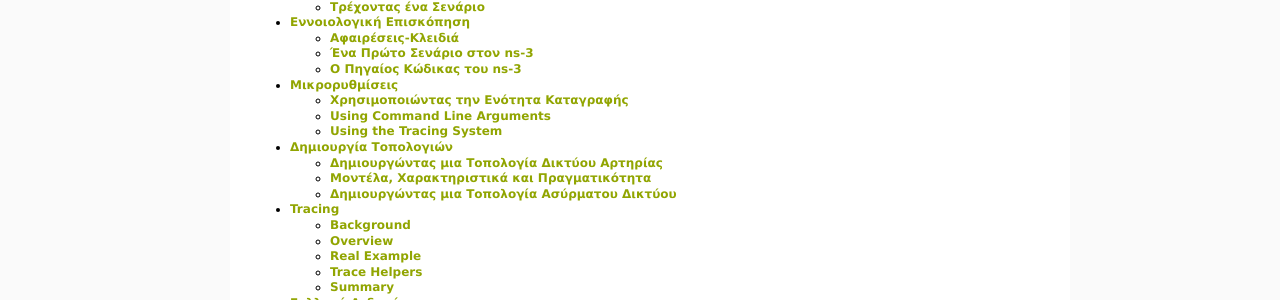
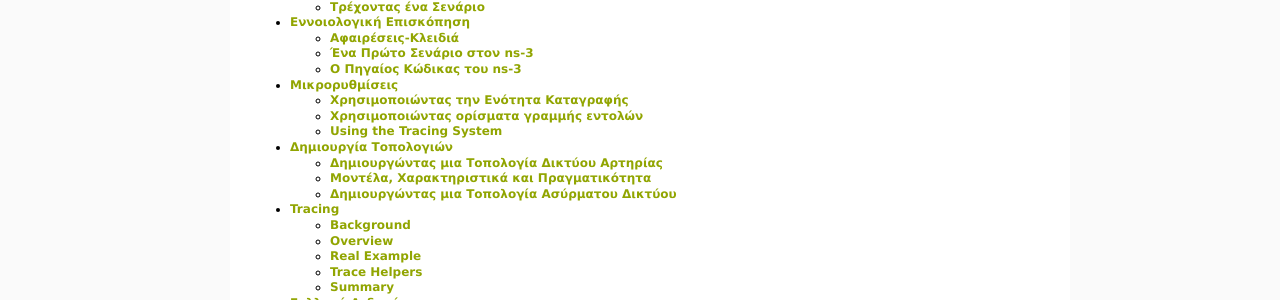
Before and after one commit to maupatras/ns3_teamB, a Sphinx documentation site: the page built from ns-3.22/doc/tutorial-gr/source/index.rst, in a window 1280 px wide. Shown: the part 556-856 px from the top of the page. Built offline with Sphinx 7.4.7, drawn with Linux system fonts in a browser that asks for light colours; formulas are drawn with MathJax 3; some of the changed lines change nothing that is shown.

Commit message:
Continue traslation in Greek
Started translation "Using Command Line Arguments" section.

```diff
--- a/ns-3.22/doc/tutorial-gr/source/tweaking.rst
+++ b/ns-3.22/doc/tutorial-gr/source/tweaking.rst
@@ -683,21 +683,38 @@
   Received 1024 bytes from 10.1.1.1
   Received 1024 bytes from 10.1.1.2
 
-Using Command Line Arguments
-****************************
+..
+	Using Command Line Arguments
+	***************************
+
+Χρησιμοποιώντας ορίσματα γραμμής εντολών
+****************************************
 
 .. _Attribute:
 
-Overriding Default Attributes
-+++++++++++++++++++++++++++++
-Another way you can change how |ns3| scripts behave without editing
-and building is via *command line arguments.*  We provide a mechanism to
-parse command line arguments and automatically set local and global variables
-based on those arguments.
+..
+	Overriding Default Attributes
+	+++++++++++++++++++++++++++++
+Παρακάμπτοντας Προκαθορισμένα Ορίσματα
 
-The first step in using the command line argument system is to declare the
-command line parser.  This is done quite simply (in your main program) as
-in the following code,
+..
+	Another way you can change how |ns3| scripts behave without editing
+	and building is via *command line arguments.*  We provide a mechanism to
+	parse command line arguments and automatically set local and global variables
+	based on those arguments.
+Ένας άλλος τρόπος που μπορείτε να αλλάξετε τον τρόπο που τα |ns3| σενάρια
+συμπεριφέρονται, χωρίς να χρειάζεται επεξεργασία και οικοδόμηση, είναι μέσω
+*ορισμάτων γραμμής εντολών*. Παρέχουμε ένα μηχανισμό που να αναλύσει τα ορίσματα
+γραμμής εντολών και αυτόματα θέτει τις τοπικές και καθολικές μεταβλητές με βάση
+τα ορίσματα αυτά.
+
+..
+	The first step in using the command line argument system is to declare the
+	command line parser.  This is done quite simply (in your main program) as
+	in the following code,
+Το πρώτο βήμα για τη χρήση του συστήματος ορισμάτων γραμμής εντολών, είναι
+να δηλώσουμε τον αναλυτή γραμμής εντολών. Αυτό γίνεται πολύ απλά (στο κύριο
+πρόγραμμα σας) όπως στον ακόλουθο κώδικα,
 
 ::
 
@@ -712,21 +729,32 @@
     ...
   }
 
-This simple two line snippet is actually very useful by itself.  It opens the
-door to the |ns3| global variable and ``Attribute`` systems.  Go
-ahead and add that two lines of code to the ``scratch/myfirst.cc`` script at
-the start of ``main``.  Go ahead and build the script and run it, but ask
-the script for help in the following way,
+..
+	This simple two line snippet is actually very useful by itself.  It opens the
+	door to the |ns3| global variable and ``Attribute`` systems.  Go
+	ahead and add that two lines of code to the ``scratch/myfirst.cc`` script at
+	the start of ``main``.  Go ahead and build the script and run it, but ask
+	the script for help in the following way,
+Αυτό το απλό απόσπασμα δύο γραμμών είναι πραγματικά πολύ χρήσιμο από μόνο του.
+Ανοίγει την πόρτα για τα συστήματα καθολικών μεταβλητών και ``Attributes`` του
+|ns3|. Προσθέστε αυτές τις δύο γραμμές κώδικα στο σενάριο ``scratch/first.cc``
+στην αρχή της ``main``. Οικοδομήστε το σενάριο και τρέξτε το, αλλά ζητήστε
+βοήθεια από το σενάριο με τον ακόλουθο τρόπο,
 
 .. sourcecode:: bash
 
   $ ./waf --run "scratch/myfirst --PrintHelp"
 
-This will ask Waf to run the ``scratch/myfirst`` script and pass the command
-line argument ``--PrintHelp`` to the script.  The quotes are required to
-sort out which program gets which argument.  The command line parser will
-now see the ``--PrintHelp`` argument and respond with,
-
+..
+	This will ask Waf to run the ``scratch/myfirst`` script and pass the command
+	line argument ``--PrintHelp`` to the script.  The quotes are required to
+	sort out which program gets which argument.  The command line parser will
+	now see the ``--PrintHelp`` argument and respond with,
+Αυτό θα ζητήσει από τον Waf να τρέξει το σενάριο ``scratch/myfirst`` και
+να περάσει το όρισμα γραμμής εντολών ``--PrintHelp`` στο σενάριο. Τα εισαγωγικά
+απαιτούνται για να ορίσουμε ποιο από τα προγράμματα παίρνει το κάθε όρισμα. Ο
+αναλυτής της γραμμής εντολών θα δει το όρισμα ``--PrintHelp`` και θα αποκριθεί
+με,
 .. sourcecode:: bash
 
   Waf: Entering directory `/home/craigdo/repos/ns-3-allinone/ns-3-dev/build'
@@ -741,44 +769,66 @@
   --PrintAttributes=[typeid]: Print all attributes of typeid.
   --PrintGlobals: Print the list of globals.
 
-Let's focus on the ``--PrintAttributes`` option.  We have already hinted
-at the |ns3| ``Attribute`` system while walking through the
-``first.cc`` script.  We looked at the following lines of code,
-
+..
+	Let's focus on the ``--PrintAttributes`` option.  We have already hinted
+	at the |ns3| ``Attribute`` system while walking through the
+	``first.cc`` script.  We looked at the following lines of code,
+Ας επικεντρωθούμε στην επιλογή ``--PrintAttributes``. Έχουμε ήδη υπαινιχθεί
+για το σύστημα ``Ορισμάτων`` |ns3| ενώ ακολουθούσαμε βήμα-βήμα το σενάριο
+``first.cc``. Αν κοιτάξουμε τις ακόλουθες γραμμές κώδικα,
 ::
 
     PointToPointHelper pointToPoint;
     pointToPoint.SetDeviceAttribute ("DataRate", StringValue ("5Mbps"));
     pointToPoint.SetChannelAttribute ("Delay", StringValue ("2ms"));
 
-and mentioned that ``DataRate`` was actually an ``Attribute`` of the
-``PointToPointNetDevice``.  Let's use the command line argument parser
-to take a look at the ``Attributes`` of the PointToPointNetDevice.  The help
-listing says that we should provide a ``TypeId``.  This corresponds to the
-class name of the class to which the ``Attributes`` belong.  In this case it
-will be ``ns3::PointToPointNetDevice``.  Let's go ahead and type in,
-
+..
+	and mentioned that ``DataRate`` was actually an ``Attribute`` of the
+	``PointToPointNetDevice``.  Let's use the command line argument parser
+	to take a look at the ``Attributes`` of the PointToPointNetDevice.  The help
+	listing says that we should provide a ``TypeId``.  This corresponds to the
+	class name of the class to which the ``Attributes`` belong.  In this case it
+	will be ``ns3::PointToPointNetDevice``.  Let's go ahead and type in,
+παρατηρούμε ότι το ``DataRate`` είναι στην πραγματικότητα ένα ``Όρισμα``
+του `PointToPointNetDevice``. Ας χρησιμοποιήσουμε τον αναλυτή ορισμάτων
+γραμμής εντολών για να παρατήσουμε τα ``Attributes`` του PointToPointNetDevice.
+Η λίστα βοήθειας αναφέρει ότι πρέπει να παρέχουμε ένα `` TypeId``. Αυτό
+αντιστοιχεί στο όνομα της κλάσης στην οποία ανήκουν τα ``Attributes``. Σε
+αυτή την περίπτωση θα είναι ``ns3::PointToPointNetDevice``. Αν το τυπώσουμε,
 .. sourcecode:: bash
 
   $ ./waf --run "scratch/myfirst --PrintAttributes=ns3::PointToPointNetDevice"
 
-The system will print out all of the ``Attributes`` of this kind of net device.
-Among the ``Attributes`` you will see listed is,
+..
+	The system will print out all of the ``Attributes`` of this kind of net device.
+	Among the ``Attributes`` you will see listed is,
+Το σύστημα θα τυπώσει όλα τα ``Attributes`` αυτού του είδους συσκευών δικτύου.
+Μεταξύ των ``Attributes`` θα δείτε είναι και το ακόλουθο,
 
 .. sourcecode:: bash
 
   --ns3::PointToPointNetDevice::DataRate=[32768bps]:
     The default data rate for point to point links
 
-This is the default value that will be used when a ``PointToPointNetDevice``
-is created in the system.  We overrode this default with the ``Attribute``
-setting in the ``PointToPointHelper`` above.  Let's use the default values
-for the point-to-point devices and channels by deleting the
-``SetDeviceAttribute`` call and the ``SetChannelAttribute`` call from
-the ``myfirst.cc`` we have in the scratch directory.
+..
+	This is the default value that will be used when a ``PointToPointNetDevice``
+	is created in the system.  We overrode this default with the ``Attribute``
+	setting in the ``PointToPointHelper`` above.  Let's use the default values
+	for the point-to-point devices and channels by deleting the
+	``SetDeviceAttribute`` call and the ``SetChannelAttribute`` call from
+	the ``myfirst.cc`` we have in the scratch directory.
 
-Your script should now just declare the ``PointToPointHelper`` and not do
-any ``set`` operations as in the following example,
+	Your script should now just declare the ``PointToPointHelper`` and not do
+	any ``set`` operations as in the following example,
+Αυτή είναι η προεπιλεγμένη τιμή που θα χρησιμοποιηθεί όταν δημιουργείται
+στο σύστημα μία ``PointToPointNetDevice``. Εμείς παρακάμψαμε αυτή την
+προεπιλογή με την ρύθμιση ``Attribute`` στο ``PointToPointHelper``. Ας
+χρησιμοποιήσουμε τις προεπιλεγμένες τιμές για τις συσκευές point-to-point
+και τα κανάλια με τη διαγραφή των κλήσεων ``SetDeviceAttribute`` και
+``SetChannelAttribute`` από το ``myfirst.cc`` στον κατάλογο scratch.
+
+Το σενάριό σας πρέπει τώρα να δηλώσει το ``PointToPointHelper`` και να μην
+κάνει κάποια ``set`` ενέργεια όπως στο ακόλουθο παράδειγμα,
 
 ::
 
```
